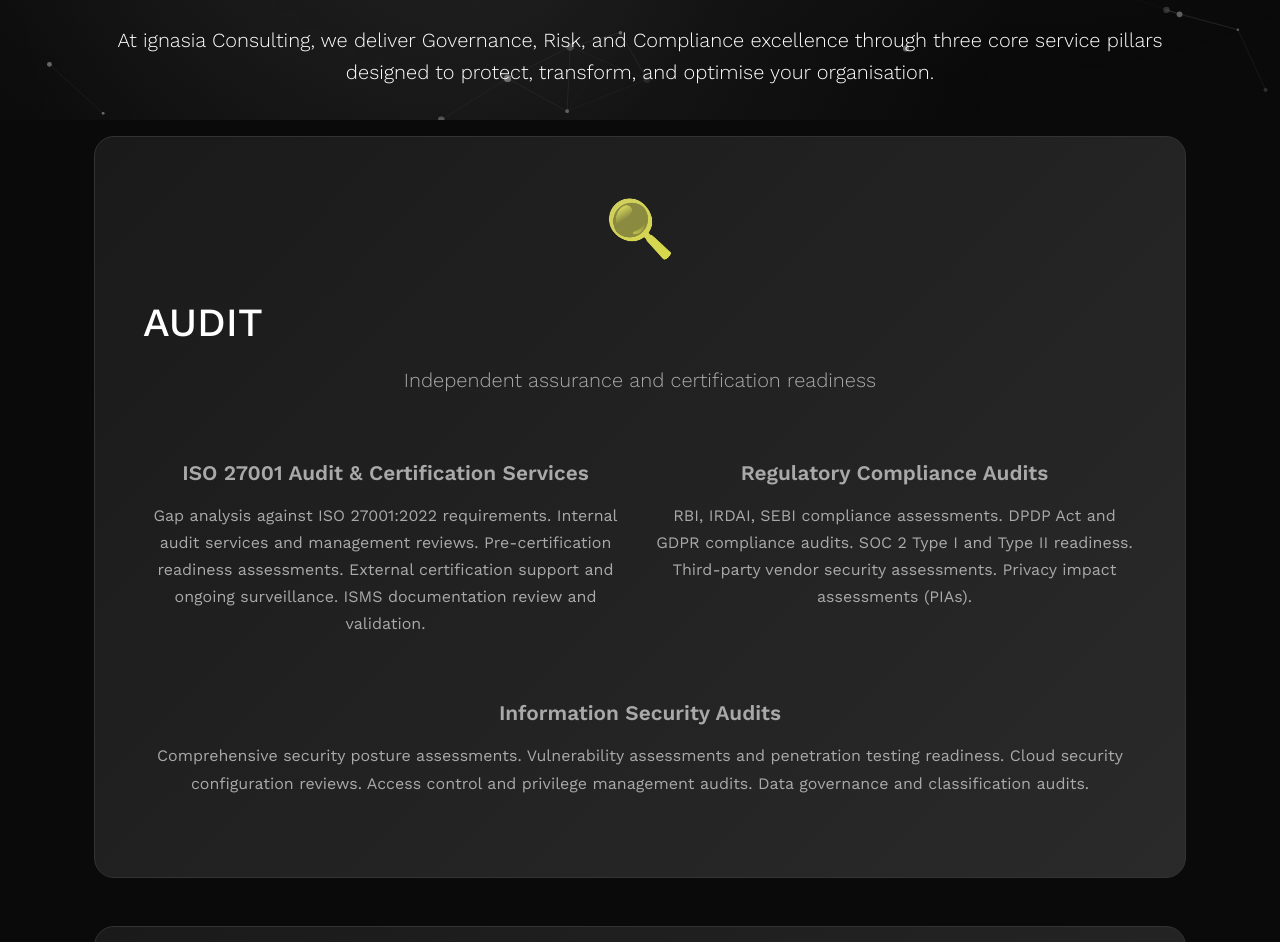
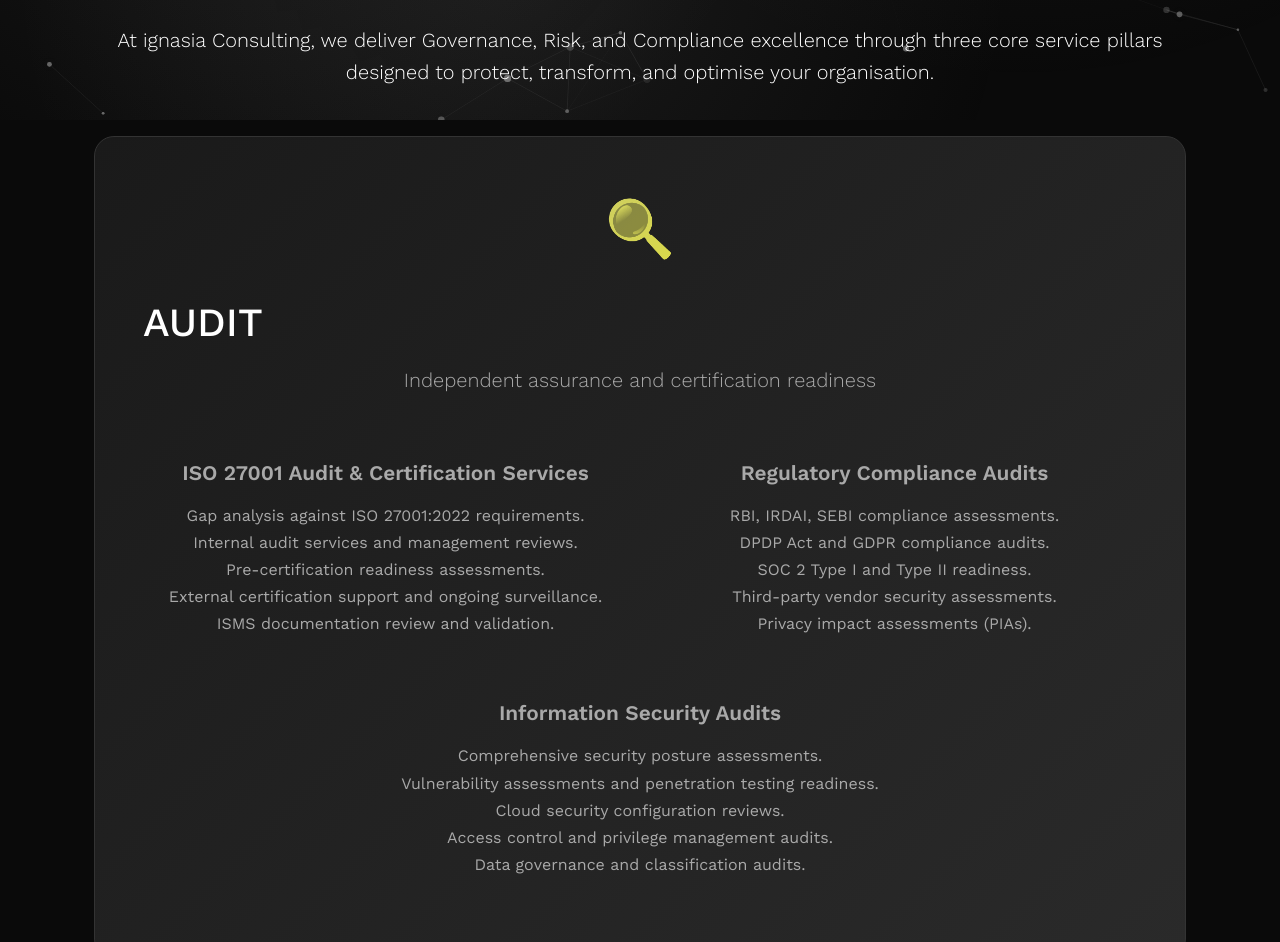
Before and after one commit to The-Walker-coder/ign2, a plain HTML site: page services.html in a window 1280 px wide. Shown: the part 680-1622 px from the top of the page. Drawn offline with nearby package versions, Linux system fonts and the light colour scheme.

Commit message:
Update services desc

```diff
--- a/services.html
+++ b/services.html
@@ -64,23 +64,23 @@
                     <div class="col-lg-12 text-center">
                         <div class="service-card">
                             <div class="service-icon">🔍</div>
-                            <h2><center>AUDIT</center></h2>
+                            <h2>AUDIT</h2>
                             <p class="lead text-center">Independent assurance and certification readiness</p>
 
                             <div class="row mt-4">
                                 <div class="col-md-6">
                                     <h4>ISO 27001 Audit & Certification Services</h4>
-                                    <p>Gap analysis against ISO 27001:2022 requirements. Internal audit services and management reviews. Pre-certification readiness assessments. External certification support and ongoing surveillance. ISMS documentation review and validation.</p>
+                                    <p>Gap analysis against ISO 27001:2022 requirements. <br/>Internal audit services and management reviews.<br/> Pre-certification readiness assessments.<br/> External certification support and ongoing surveillance.<br/> ISMS documentation review and validation.</p>
                                 </div>
                                 <div class="col-md-6">
                                     <h4>Regulatory Compliance Audits</h4>
-                                    <p>RBI, IRDAI, SEBI compliance assessments. DPDP Act and GDPR compliance audits. SOC 2 Type I and Type II readiness. Third-party vendor security assessments. Privacy impact assessments (PIAs).</p>
+                                    <p>RBI, IRDAI, SEBI compliance assessments.<br/> DPDP Act and GDPR compliance audits.<br/> SOC 2 Type I and Type II readiness.<br/> Third-party vendor security assessments.<br/> Privacy impact assessments (PIAs).</p>
                                 </div>
                             </div>
 
                             <div class="mt-4">
                                 <h4>Information Security Audits</h4>
-                                <p>Comprehensive security posture assessments. Vulnerability assessments and penetration testing readiness. Cloud security configuration reviews. Access control and privilege management audits. Data governance and classification audits.</p>
+                                <p>Comprehensive security posture assessments.<br/> Vulnerability assessments and penetration testing readiness.<br/> Cloud security configuration reviews. <br/>Access control and privilege management audits. <br/>Data governance and classification audits.</p>
                             </div>
                         </div>
                     </div>
```
